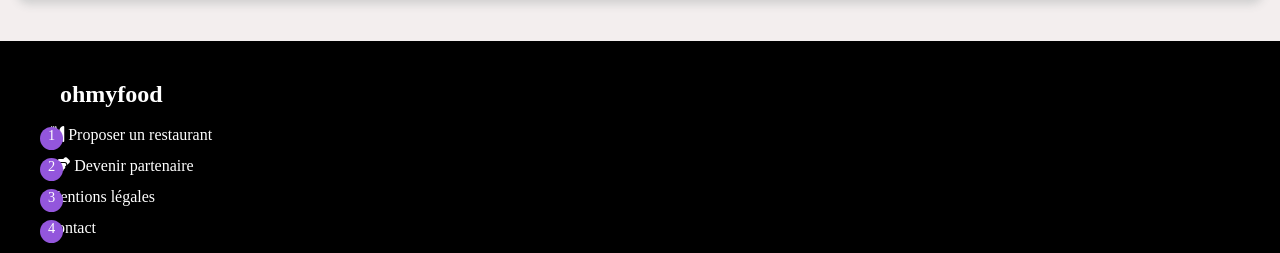
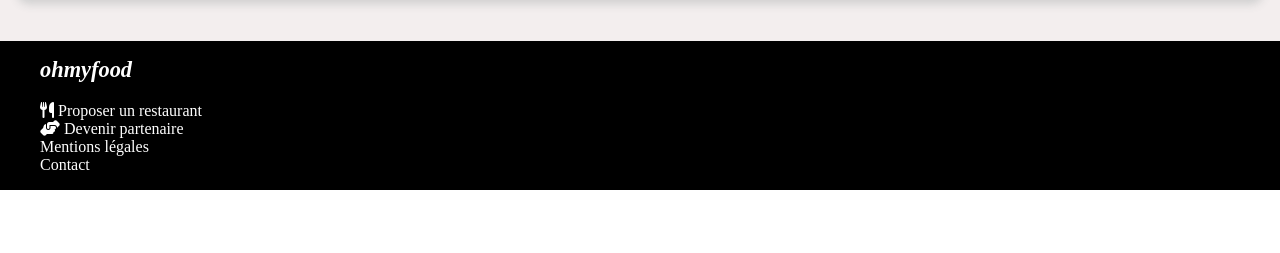
Before and after one commit to inabernic/BernicIna_3_15112020, a website: page dist/index.html in a window 1280 px wide. Shown: the part 4904-5157 px from the top of the page. After the commit the page ends 5094 px from the top, so only its background shows below. Drawn offline with nearby package versions, Linux system fonts and the light colour scheme; files that its build step writes are made by us from their sources; a web font is replaced by a local one.

Commit message:
ol, li Fonctionnement

```diff
--- a/sass/base/_typography.scss
+++ b/sass/base/_typography.scss
@@ -2,8 +2,9 @@
    font-family: 'Roboto', sans-serif;
 }
 
-#footer h2{
-   font-family: 'Shrikhland', cursive;
-   font-size: 1.1rem;
+#footer{
+   font-family: 'Shrikhland';
+   font-size: 1.4rem;
    font-style: italic;
+   font-weight: bold;
 }
--- a/sass/layout/_footer.scss
+++ b/sass/layout/_footer.scss
@@ -5,8 +5,7 @@
 
 #footer {
    color: white;
-   height: 25px;
-   font-weight: bold;
+   height: 45px;
 }
 
 .nav__link a {
--- a/sass/layout/_section.scss
+++ b/sass/layout/_section.scss
@@ -29,15 +29,15 @@
 background-color:  #f1e7f1;
 }
 
-ol {counter-reset: repas;} /* on initialise et nomme un compteur */
-li {
+.section_body ol {counter-reset: repas;} /* on initialise et nomme un compteur */
+.section_body li {
 	list-style-type: none;
 	counter-increment: repas; /* on incrémente le compteur à chaque nouveau li */
 	margin-bottom: 13px;
 }
-li:before {
+.section_body li::before {
 	content: counter(repas); /* on affiche le compteur */
-	padding: 0 8px 7px;
+	padding: 4px 10px 7px;
 	vertical-align: baseline;
 	background: $color-primary;
 	-moz-border-radius: 60px;
```
Also changed, not shown: dist/index.html.
